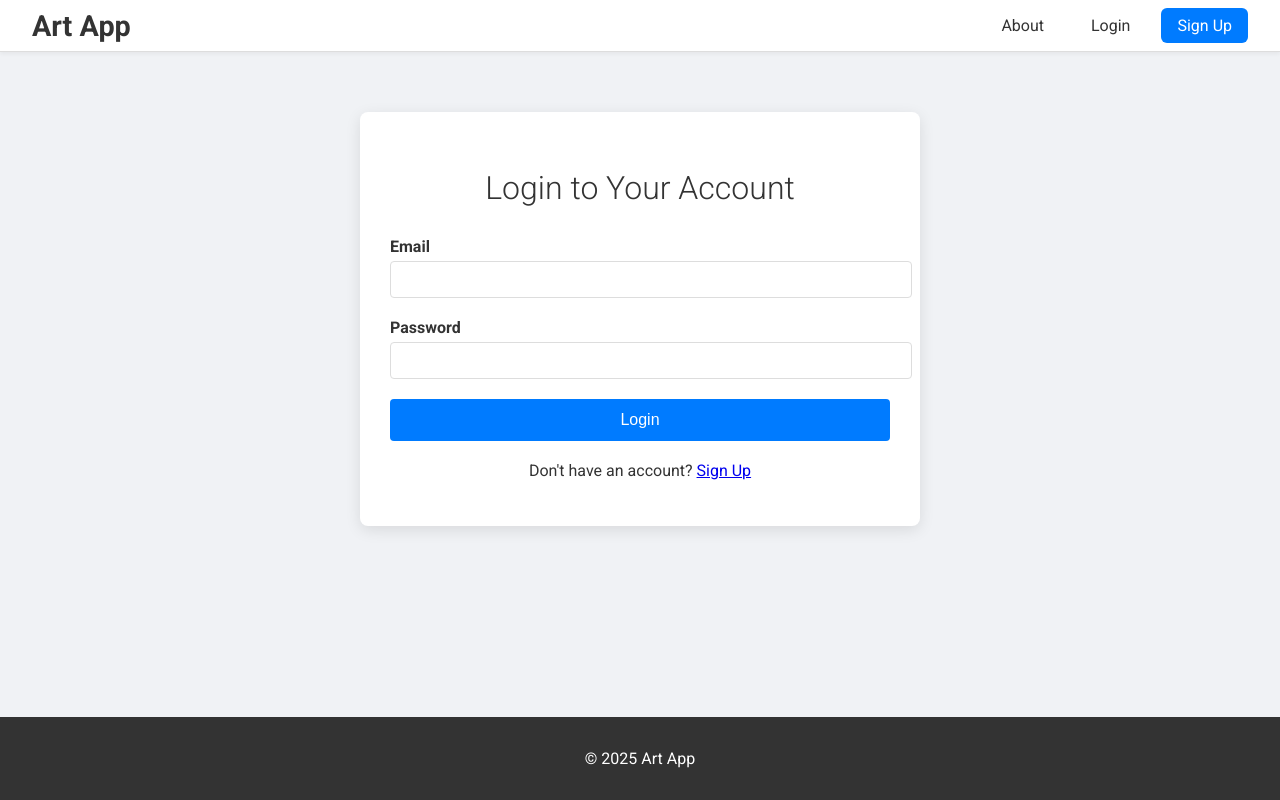
After one commit to NavalTanker/art-app, a Flask app: page /login in a window 1280 px wide. The commit adds this page. Run offline with Flask 2, Linux system fonts and the light colour scheme; some libraries are stand-ins or nearby versions.

Commit message:
feat: Implement Supabase user authentication
- I integrated the Supabase Python client library.
- I added backend logic for user signup, login, and logout, handling sessions and errors.
- I created new HTML pages for login, signup, and user profile.
- I updated the main layout to dynamically show auth state (Login/Signup vs. Profile/Logout).
- I added a comprehensive 'Setting Up Supabase' section to the README with instructions for environment variables and Docker.

```diff
--- a/showcase/app.py
+++ b/showcase/app.py
@@ -1,10 +1,24 @@
 import os
-from flask import Flask, render_template, url_for, jsonify
+from flask import Flask, render_template, url_for, jsonify, request, redirect, session, flash
 import natsort
 from PIL import Image
 import random
+from supabase import create_client, Client
+from gotrue.errors import AuthApiError
 
 app = Flask(__name__)
+app.secret_key = os.environ.get('FLASK_SECRET_KEY', 'a-default-fallback-secret-key-for-development')
+
+# Supabase setup
+url: str = os.environ.get("SUPABASE_URL")
+key: str = os.environ.get("SUPABASE_KEY")
+
+# Check if Supabase credentials are provided
+if not url or not key:
+    print("Warning: Supabase URL or Key not provided. Authentication will not work.")
+    supabase = None
+else:
+    supabase: Client = create_client(url, key)
 
 # In-memory 'database' for frame selections. Maps gallery_id -> frame_class
 FRAME_SELECTIONS = {}
@@ -152,5 +166,53 @@ def gallery_detail(gallery_id):
         return "Gallery not found", 404
     return render_template('gallery_detail.html', gallery=gallery_data)
 
+@app.route('/signup', methods=['GET', 'POST'])
+def signup():
+    if request.method == 'POST':
+        if not supabase:
+            flash('Supabase not configured.', 'error')
+            return redirect(url_for('signup'))
+        email = request.form.get('email')
+        password = request.form.get('password')
+        try:
+            res = supabase.auth.sign_up({"email": email, "password": password})
+            flash('Signup successful! Please check your email to verify.', 'success')
+            return redirect(url_for('login'))
+        except AuthApiError as e:
+            flash(e.message, 'error')
+            return redirect(url_for('signup'))
+    return render_template('signup.html')
+
+@app.route('/login', methods=['GET', 'POST'])
+def login():
+    if request.method == 'POST':
+        if not supabase:
+            flash('Supabase not configured.', 'error')
+            return redirect(url_for('login'))
+        email = request.form.get('email')
+        password = request.form.get('password')
+        try:
+            res = supabase.auth.sign_in_with_password({"email": email, "password": password})
+            # Store user session
+            session['user'] = res.user.dict()
+            flash('Login successful!', 'success')
+            return redirect(url_for('profile'))
+        except AuthApiError as e:
+            flash(e.message, 'error')
+            return redirect(url_for('login'))
+    return render_template('login.html')
+
+@app.route('/profile')
+def profile():
+    if 'user' not in session:
+        return redirect(url_for('login'))
+    return render_template('profile.html')
+
+@app.route('/logout')
+def logout():
+    session.pop('user', None)
+    flash('You have been logged out.', 'success')
+    return redirect(url_for('home'))
+
 if __name__ == '__main__':
     app.run(debug=True, host='0.0.0.0', port=5000)
--- a/showcase/requirements.txt
+++ b/showcase/requirements.txt
@@ -1,3 +1,4 @@
 Flask>=2.0.0
 natsort>=8.0.0
 Pillow>=9.0.0
+supabase>=1.0.0
--- a/showcase/static/css/style.css
+++ b/showcase/static/css/style.css
@@ -149,6 +149,72 @@ header {
 .header-link {
     text-decoration: none;
     color: inherit;
+}
+
+/* Auth Forms and Profile Page */
+.auth-container, .profile-container {
+    max-width: 500px;
+    margin: 40px auto;
+    padding: 30px;
+    background-color: #fff;
+    border-radius: 8px;
+    box-shadow: 0 4px 15px rgba(0,0,0,0.1);
+}
+
+.auth-form .form-group {
+    margin-bottom: 20px;
+}
+
+.auth-form label {
+    display: block;
+    margin-bottom: 5px;
+    font-weight: bold;
+}
+
+.auth-form input {
+    width: 100%;
+    padding: 10px;
+    border: 1px solid #ddd;
+    border-radius: 4px;
+}
+
+.submit-button {
+    width: 100%;
+    padding: 12px;
+    background-color: #007bff;
+    color: white;
+    border: none;
+    border-radius: 4px;
+    cursor: pointer;
+    font-size: 1em;
+    transition: background-color 0.3s ease;
+}
+
+.submit-button:hover {
+    background-color: #0056b3;
+}
+
+.auth-switch {
+    text-align: center;
+    margin-top: 20px;
+}
+
+.flash-messages {
+    margin-top: 20px;
+    padding: 15px;
+    border-radius: 4px;
+}
+
+.flash.error {
+    background-color: #f8d7da;
+    color: #721c24;
+    border: 1px solid #f5c6cb;
+}
+
+.flash.success {
+    background-color: #d4edda;
+    color: #155724;
+    border: 1px solid #c3e6cb;
 }
 
 .container {
--- a/showcase/templates/layout.html
+++ b/showcase/templates/layout.html
@@ -15,8 +15,13 @@
             <h1 class="header-title"><a href="{{ url_for('home') }}" class="header-link">Art App</a></h1>
             <nav class="header-nav">
                 <a href="#" id="about-button" class="nav-button">About</a>
-                <a href="#" class="nav-button">Login</a>
-                <a href="#" class="nav-button signup-button">Sign Up</a>
+                {% if 'user' in session %}
+                    <a href="{{ url_for('profile') }}" class="nav-button">Profile</a>
+                    <a href="{{ url_for('logout') }}" class="nav-button">Logout</a>
+                {% else %}
+                    <a href="{{ url_for('login') }}" class="nav-button">Login</a>
+                    <a href="{{ url_for('signup') }}" class="nav-button signup-button">Sign Up</a>
+                {% endif %}
             </nav>
         </div>
     </header>
--- /dev/null
+++ b/showcase/templates/login.html
@@ -0,0 +1,31 @@
+{% extends "layout.html" %}
+
+{% block title %}Login - Art App{% endblock %}
+
+{% block content %}
+<div class="auth-container">
+    <h2>Login to Your Account</h2>
+    <form action="{{ url_for('login') }}" method="post" class="auth-form">
+        <div class="form-group">
+            <label for="email">Email</label>
+            <input type="email" id="email" name="email" required>
+        </div>
+        <div class="form-group">
+            <label for="password">Password</label>
+            <input type="password" id="password" name="password" required>
+        </div>
+        <button type="submit" class="submit-button">Login</button>
+    </form>
+    <p class="auth-switch">Don't have an account? <a href="{{ url_for('signup') }}">Sign Up</a></p>
+
+    {% with messages = get_flashed_messages(with_categories=true) %}
+      {% if messages %}
+        <div class="flash-messages">
+          {% for category, message in messages %}
+            <div class="flash {{ category }}">{{ message }}</div>
+          {% endfor %}
+        </div>
+      {% endif %}
+    {% endwith %}
+</div>
+{% endblock %}
```
Also changed, not shown: showcase/templates/profile.html (added, +21 -0 lines), showcase/templates/signup.html (added, +31 -0 lines), showcase/README.md.
